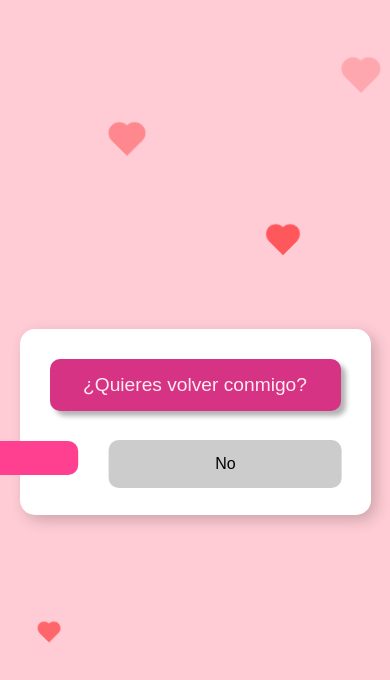
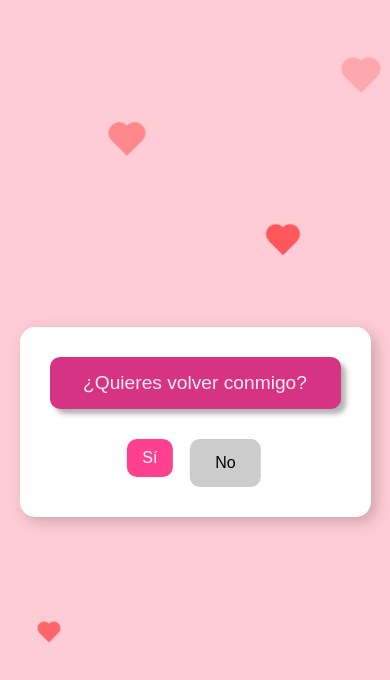
Before and after one commit to JuanD2703/propuestapj, a plain HTML site: page index.html in a window 390 px wide. Drawn offline with Linux system fonts and the light colour scheme.

Commit message:
Add files via upload

```diff
--- a/styles.css
+++ b/styles.css
@@ -221,7 +221,9 @@ button{
     }
 
     button {
-        width: 80%; /* Botones más grandes y fáciles de tocar */
-        font-size: 1rem;
+        width: auto; /* Ajusta el tamaño al contenido */
+        max-width: 200px; /* Máximo ancho para que no se vean enormes */
+        font-size: 1rem; /* Tamaño de texto más equilibrado */
+        padding: 10px 15px;
     }
 }
```
